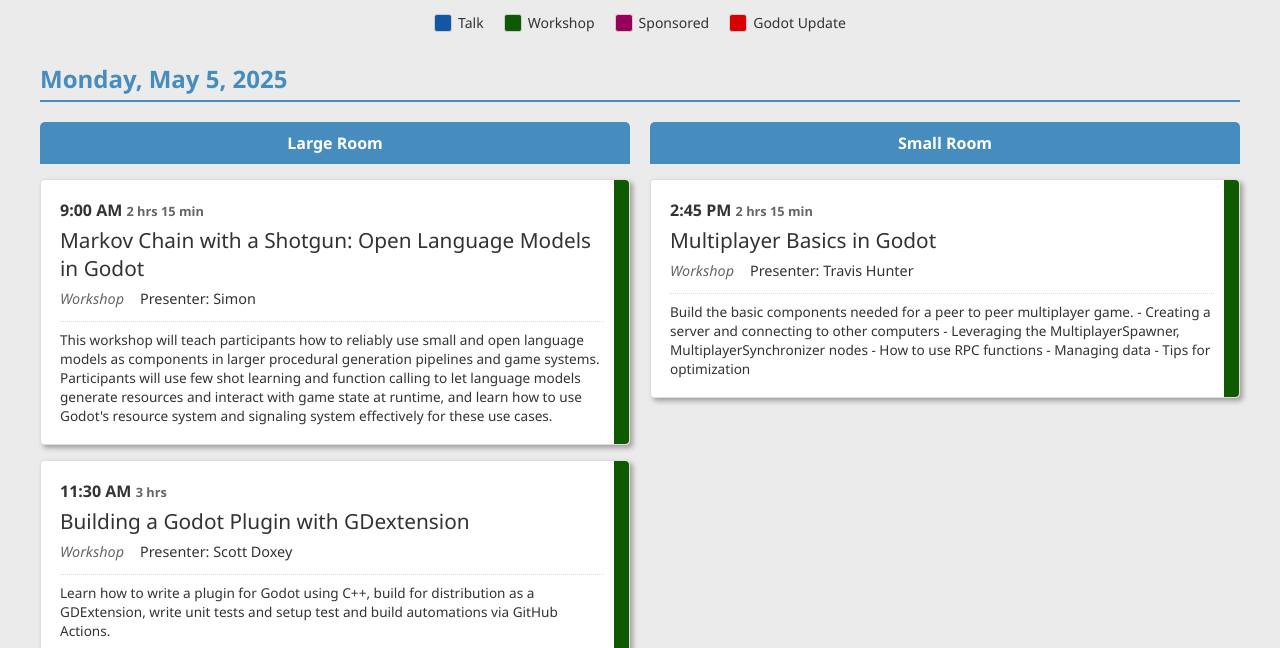
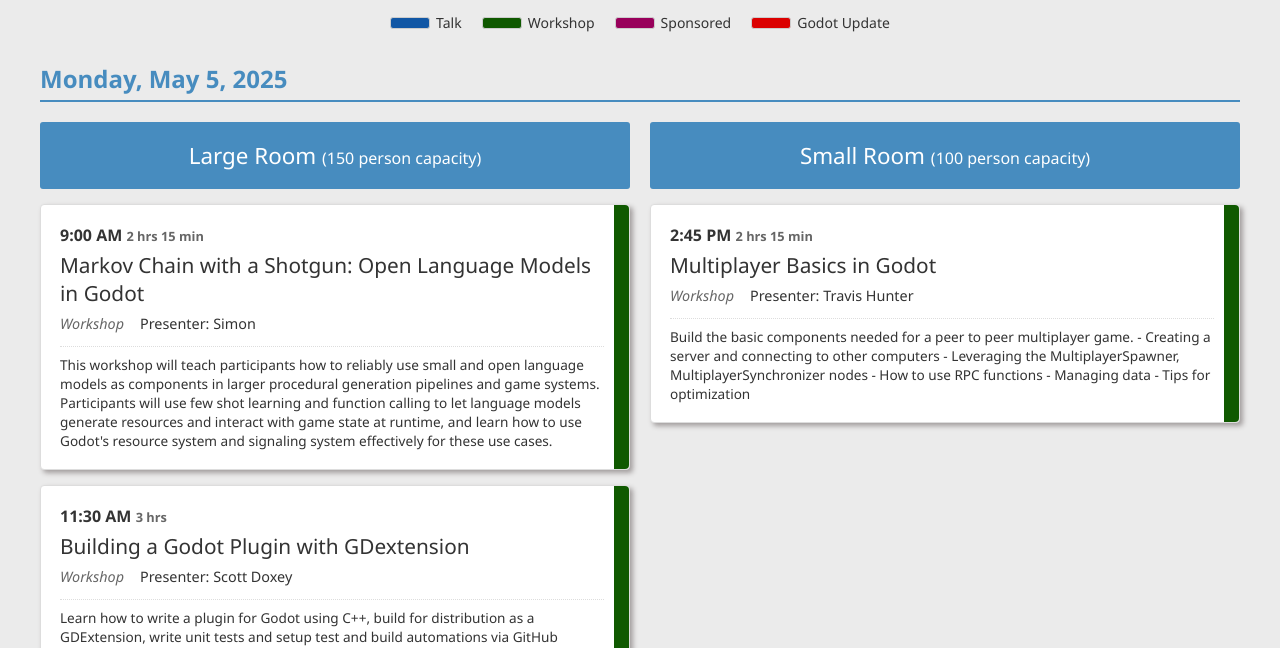
Before and after one commit to scottpetrovic/godotcon-schedule-generator, a website: page index.html in a window 1280 px wide. Shown: the part 152-800 px from the top of the page. Drawn offline with Linux system fonts and the light colour scheme; a web font is replaced by a local one.

Commit message:
Add room capacity for each room

```diff
--- a/public/script.js
+++ b/public/script.js
@@ -60,9 +60,9 @@
       const roomsContainer = document.createElement('div');
       roomsContainer.className = 'rooms-container';
 
-      // Add rooms for this day
+      // Add rooms for this day. Each one will be a column
       if (day.rooms) {
-        Object.keys(day.rooms).forEach(roomName => {
+        Object.keys(day.rooms).forEach( (roomName, idx) => {
           const roomEvents = day.rooms[roomName];
 
           // Create room container
@@ -72,7 +72,7 @@
           // Add room name
           const roomNameDiv = document.createElement('div');
           roomNameDiv.className = 'room-name';
-          roomNameDiv.textContent = roomName;
+          roomNameDiv.innerHTML = `${roomName} <span class="room-capacity">(${data.schedule.conference.rooms[idx].capacity} person capacity)</span>`;
           roomNameDiv.style.backgroundColor = primaryColor;
           roomNameDiv.style.color = 'white';
           roomDiv.appendChild(roomNameDiv);
@@ -196,6 +196,7 @@
     });
   }
 
+  // duratio for a talk is like 1:30, or 0:45
   function formatDuration(durationString) {
     const [hours, minutes] = durationString.split(':').map(Number);
     const parts = [];
@@ -207,7 +208,6 @@
   }
 
   // Abstract/overview data can either be very long, or have some funky formatting that we will remove
-
   function cleanAbstractData(abstract) {
     // truncate data if it is over x characters. Some people write a lot in this abstract field
     let characterLimit = 700;
--- a/public/styles.css
+++ b/public/styles.css
@@ -51,11 +51,16 @@
 }
 
 .room-name {
-  padding: 10px;
+  padding: 18px;
   text-align: center;
-  font-weight: bold;
-  border-radius: 5px 5px 0 0;
+  font-weight: normal;
+  border-radius: 3px;
   margin-bottom: 15px;
+  font-size: 1.4rem;
+}
+
+.room-capacity {
+  font-size: 1rem;
 }
 
 .event {
@@ -149,8 +154,8 @@
 }
 
 .legend-color {
-  width: 16px;
-  height: 16px;
+  width: 38px;
+  height: 10px;
   border-radius: 3px;
   margin-right: 6px;
   border: 1px solid #ccc;
```
